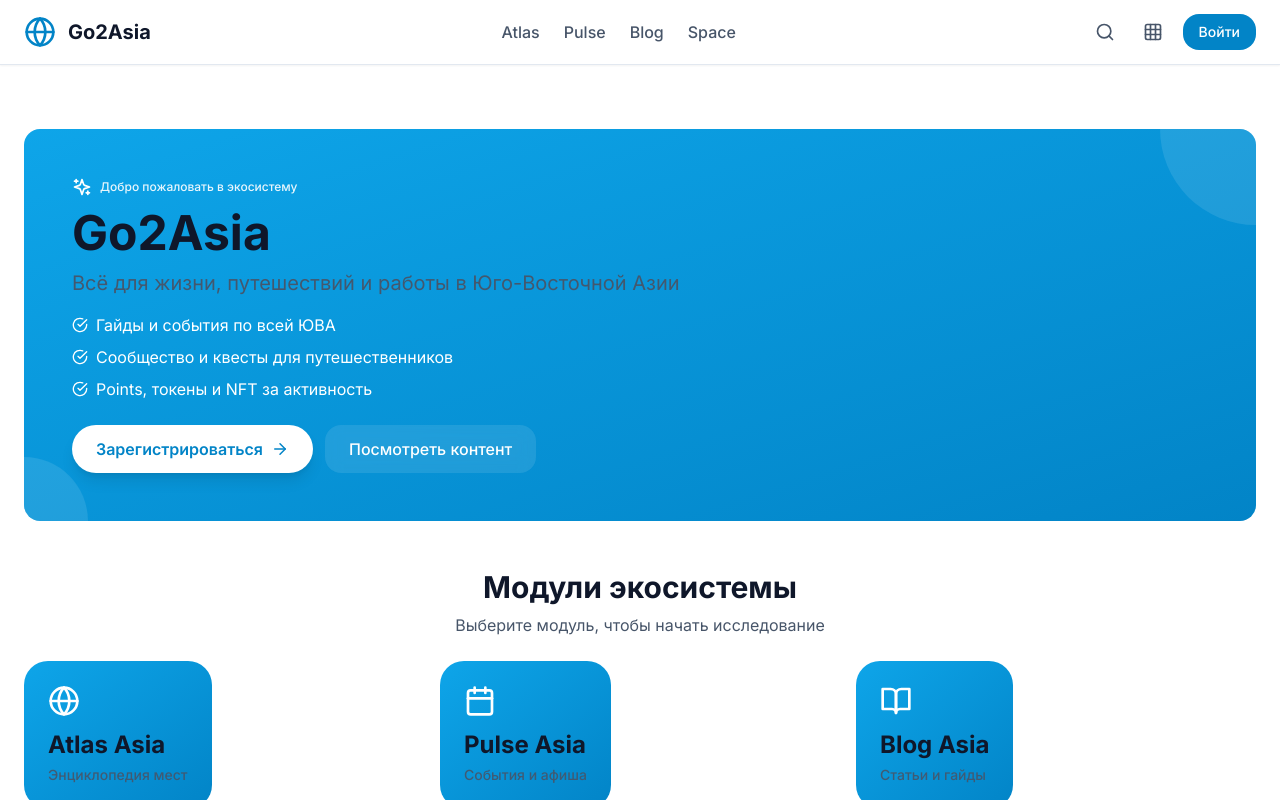
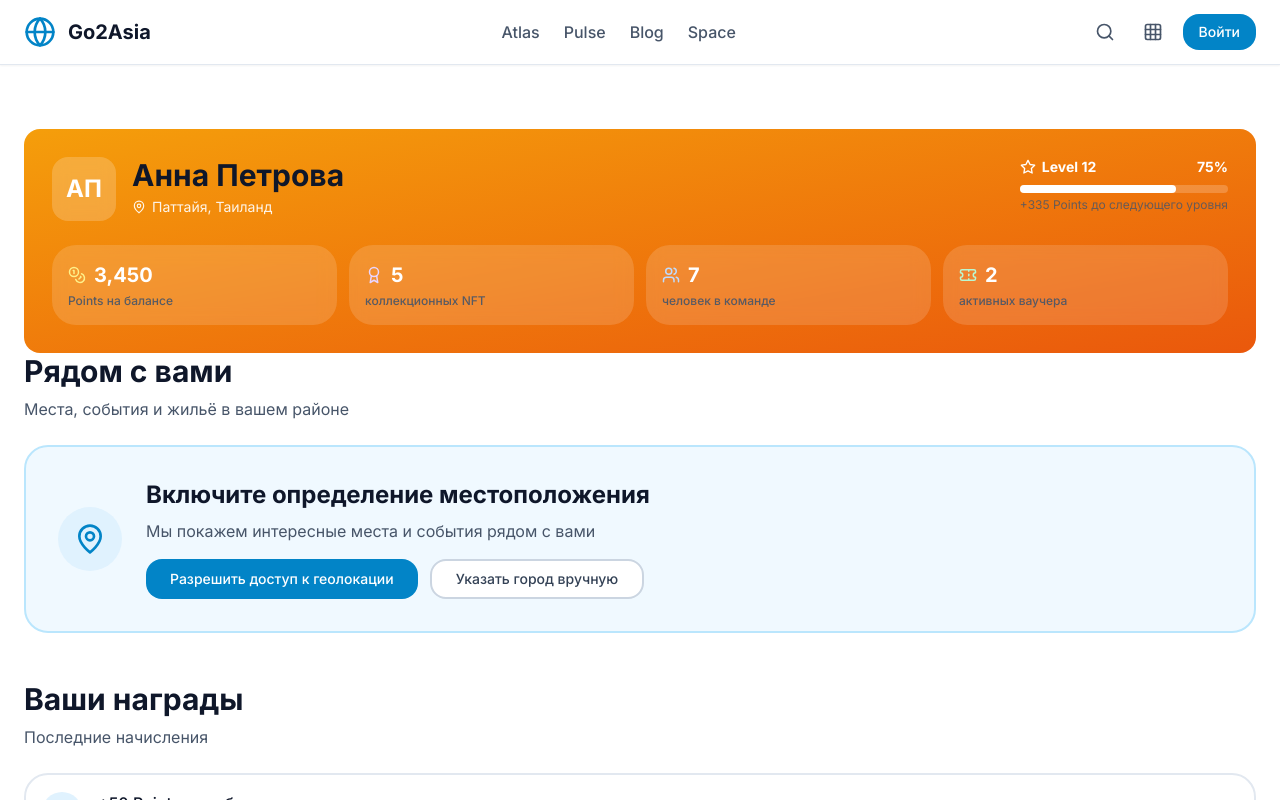
Before and after one commit to adambereg/20251114go2asia, a Next.js app in the folder apps/go2asia-pwa-shell/: page / in a window 1280 px wide. Shown: the top 800 px of the page. Built offline with nearby package versions, Linux system fonts and the light colour scheme.

Commit message:
Update HomePageContent.tsx

```diff
--- a/apps/go2asia-pwa-shell/components/landing/HomePageContent.tsx
+++ b/apps/go2asia-pwa-shell/components/landing/HomePageContent.tsx
@@ -32,7 +32,7 @@ import { RewardsList } from './RewardsList';
 import { LocationPrompt } from './LocationPrompt';
 
 // TODO: Заменить на реальную проверку авторизации через Clerk
-const isAuthenticated = false; // Временно false для демонстрации неавторизованного состояния
+const isAuthenticated = true; // Временно false для демонстрации неавторизованного состояния
 
 const modules = [
   {
```
